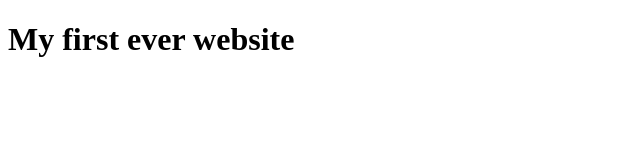
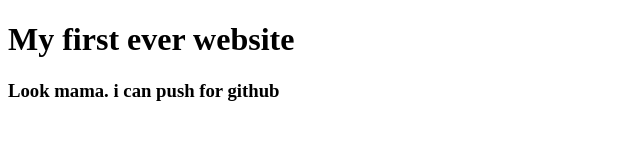
Before and after one commit to najmul878/my-first-website, a plain HTML site: page index.html in a window 1280 px wide. Shown: the whole page, without its empty margins (0-640 px from the left). Drawn offline with Linux system fonts and the light colour scheme.

Commit message:
leran github

```diff
--- a/index.html
+++ b/index.html
@@ -8,5 +8,6 @@
 </head>
 <body>
     <h1>My first ever website</h1>
+    <h3>Look mama. i can push for github</h3>
 </body>
 </html>
```
